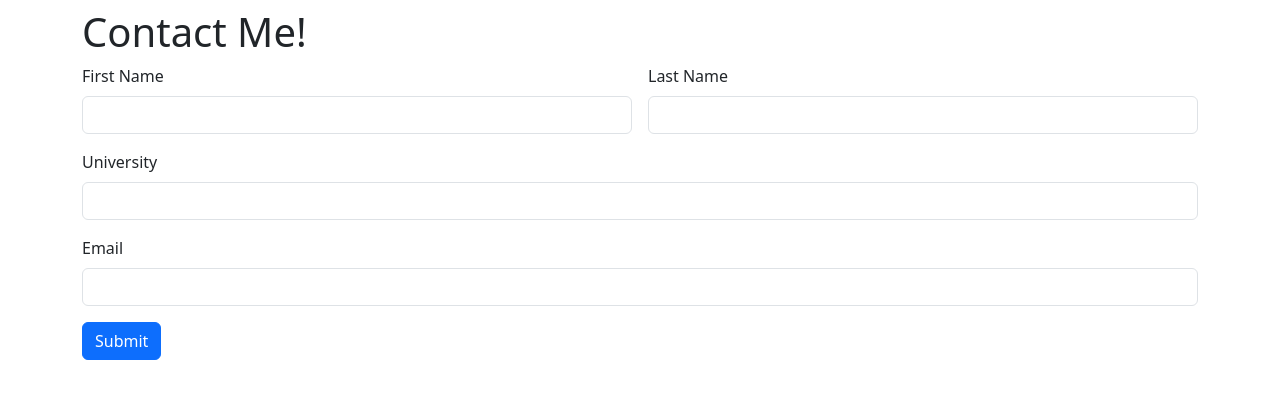
After one commit to vlee791/helloWorld, a Flask app: page /contact in a window 1280 px wide. The commit adds this page. Shown: the top 399 px of the page. Run offline with Flask 3, Linux system fonts and the light colour scheme.

Commit message:
updated both html file to be use as a child template

```diff
--- /dev/null
+++ b/templates/contact.html
@@ -0,0 +1,52 @@
+{% extends 'base.html' %}
+
+{% block title %}Contact Me!{% endblock %}
+
+{% block content %}
+    <h1>Contact Me!</h1>
+    {% if submitted %}
+        <div class="container">
+            <div class="col-12">
+                <h2>Thank you for completing our form!</h2>
+            </div>
+            <div class = "col-md-6">
+                <p>First Name: {{request.form.get('first_name') }}</p>
+            </div>
+            <div class = "col-md-6">
+                <p>Last Name: {{request.form.get('last_name') }}</p>
+            </div>
+            <div class = "col-md-6">
+                <p>University: {{request.form.get('university') }}</p>
+            </div>
+            <div class = "col-md-6">
+                <p>Email: {{request.form.get('email') }}</p>
+            </div>
+            <div class ="col-md-6">
+               <p><a href="{{ url_for('contact') }}">Complete form again</a></p>
+            </div>
+        </div>
+
+    {% else %}
+        <form class="row g-3" action="{{ url_for('contact') }}" method="post">
+           <div class="col-md-6">
+               <label for="first_name" class="form-label">First Name</label>
+               <input type="text" class="form-control" id="first_name" name="first_name">
+           </div>
+           <div class="col-md-6">
+               <label for="last_name" class="form-label">Last Name</label>
+               <input type="text" class="form-control" id="last_name" name="last_name">
+           </div>
+           <div class="col-md-12">
+               <label for="university" class="form-label">University</label>
+               <input type="text" class="form-control" id="university" name="university">
+           </div>
+           <div class="col-12">
+               <label for="email" class="form-label">Email</label>
+               <input type="email" class="form-control" id="email" name="email">
+           </div>
+           <div class="col-12">
+               <button type="submit" class="btn btn-primary"> Submit</button>
+           </div>
+        </form>
+    {% endif %}
+{% endblock %}
```
Also changed, not shown: templates/favorite-course.html (+8 -10 lines).
